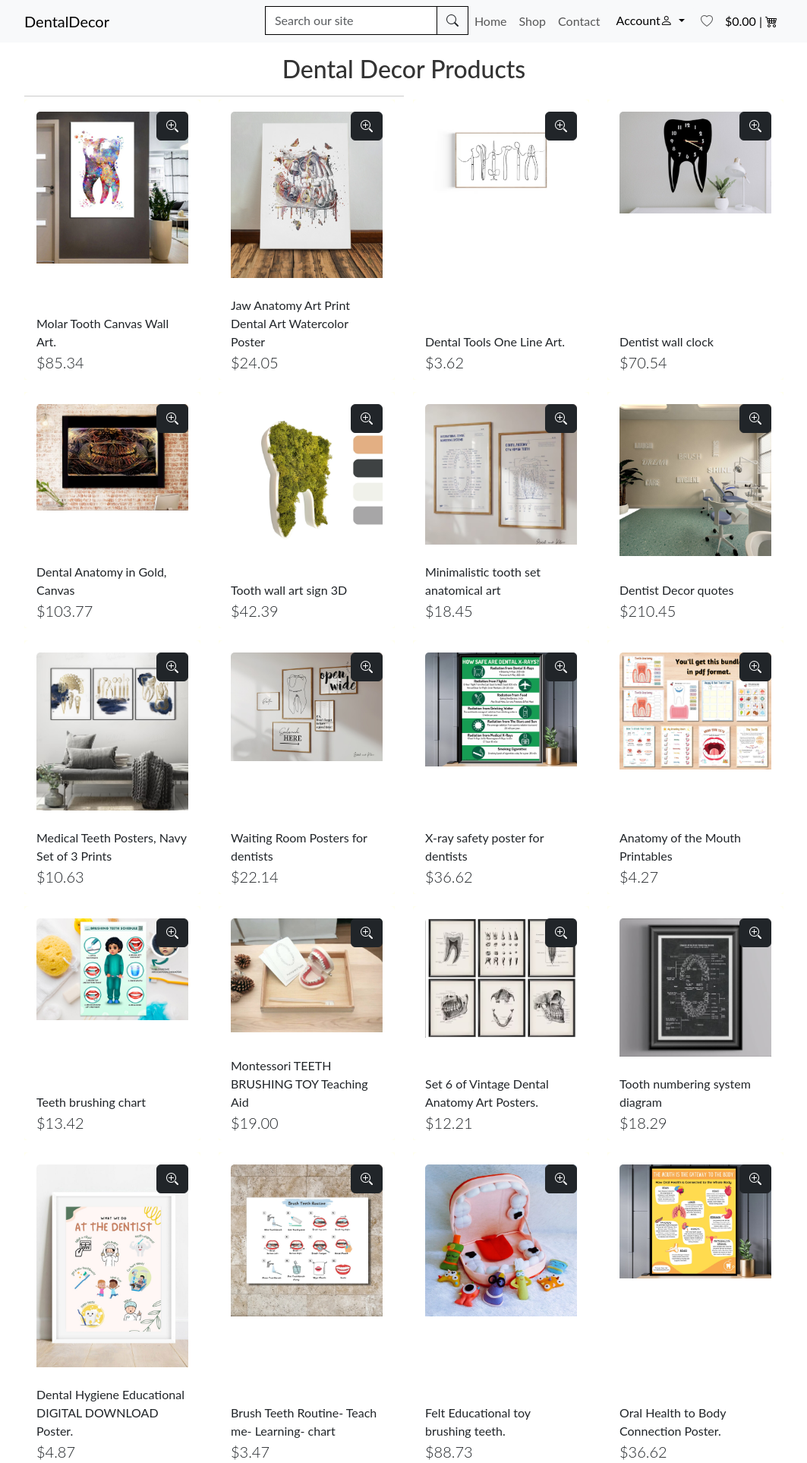
After one commit to SooryaGeorge7/Dental_Decor, a Django app: page /products/ in a window 1280 px wide. The commit adds this page. Shown: the top 1926 px of the page at 76% size, without its empty margins (108-1171 px from the left). Run offline with Django 3.2, Linux system fonts and the light colour scheme; data comes from the database, SQL or seed files in the repository; both versions use the stored data as it was after the commit.

Commit message:
feat:added product views and template

```diff
--- a/dentaldecor/urls.py
+++ b/dentaldecor/urls.py
@@ -22,4 +22,5 @@ urlpatterns = [
     path('admin/', admin.site.urls),
     path('accounts/', include('allauth.urls')),
     path('', include('home.urls')),
+    path('products/', include('products.urls')),
 ] + static(settings.MEDIA_URL, document_root=settings.MEDIA_ROOT)
--- a/products/models.py
+++ b/products/models.py
@@ -3,6 +3,12 @@ from django.utils.crypto import get_random_string
 
 
 class Category(models.Model):
+
+
+    class Meta:
+        verbose_name_plural = 'Categories'
+
+
     name = models.CharField(max_length=254)
     notes = models.TextField()
     friendly_name = models.CharField(max_length=254, null=True, blank=True)
--- /dev/null
+++ b/products/templates/products/shop_products.html
@@ -0,0 +1,45 @@
+{% extends "base.html" %}
+{% load static %}
+
+{% block content %}
+<div class="container">
+    <div class="row mt-3">
+        <div class="col text-center">
+            <h2 class="logo-font">Dental Decor Products</h2>
+            <hr class="w-50 mb-1">
+        </div>
+    </div>
+    <div class="row">
+        {% for product in products %}
+        <div class="col-sm-6 col-md-6 col-lg-4 col-xl-3 mb-3">
+            <div class="card h-100 border-0 position-relative">
+                <div class="overlay position-absolute w-100 h-100"></div>
+                <div class="card-body d-flex flex-column justify-content-between">
+                    {% if product.image %}
+                    <a href="">
+                        <img class="card-img-top img-fluid" src="{{ product.image.url }}" alt="{{ product.name }}">
+                    </a>
+                    {% else %}
+                    <a href="">
+                        <img class="card-img-top img-fluid" src="{{ MEDIA_URL }}noimage.png" alt="{{ product.name }}">
+                    </a>
+                    {% endif %}
+                    <div class="position-absolute top-0 end-0 p-3">
+                        <a href="#" class="btn btn-dark"><i class="bi bi-zoom-in"></i></a>
+                    </div>
+                </div>
+                <div class="card-footer bg-white border-0 text-left">
+                    <div class="row">
+                        <div class="col">
+                            <p class="mb-0">{{ product.name }}</p>
+                            <p class="lead mb-0 text-left font-weight-bold">${{ product.price }}</p>
+                        </div>
+                    </div>
+                </div>
+
+            </div>
+        </div>
+        {% endfor %}
+    </div>
+</div>
+{% endblock %}
--- /dev/null
+++ b/products/urls.py
@@ -0,0 +1,7 @@
+from django.contrib import admin
+from django.urls import path
+from . import views
+
+urlpatterns = [
+    path('', views.shop_products, name='shop_products')
+]
--- a/products/views.py
+++ b/products/views.py
@@ -1,3 +1,13 @@
 from django.shortcuts import render
+from .models import Product
 
 # Create your views here.
+def shop_products(request):
+
+    products = Product.objects.all()
+
+    context = {
+        'products': products,
+    }
+
+    return render(request, 'products/shop_products.html', context)
--- a/static/css/base.css
+++ b/static/css/base.css
@@ -13,7 +13,15 @@ body {
     font-family: 'Lato';
 }
 
-
+.overlay {
+	height: 100%;
+	width: 100%;
+	top: 0;
+	left: 0;
+	position: fixed;
+	background: #FFFFF0;
+	z-index: -1;
+}
 
 
 .carousel-item {
```
Also changed, not shown: products/fixtures/products.json (+6 -6 lines).
